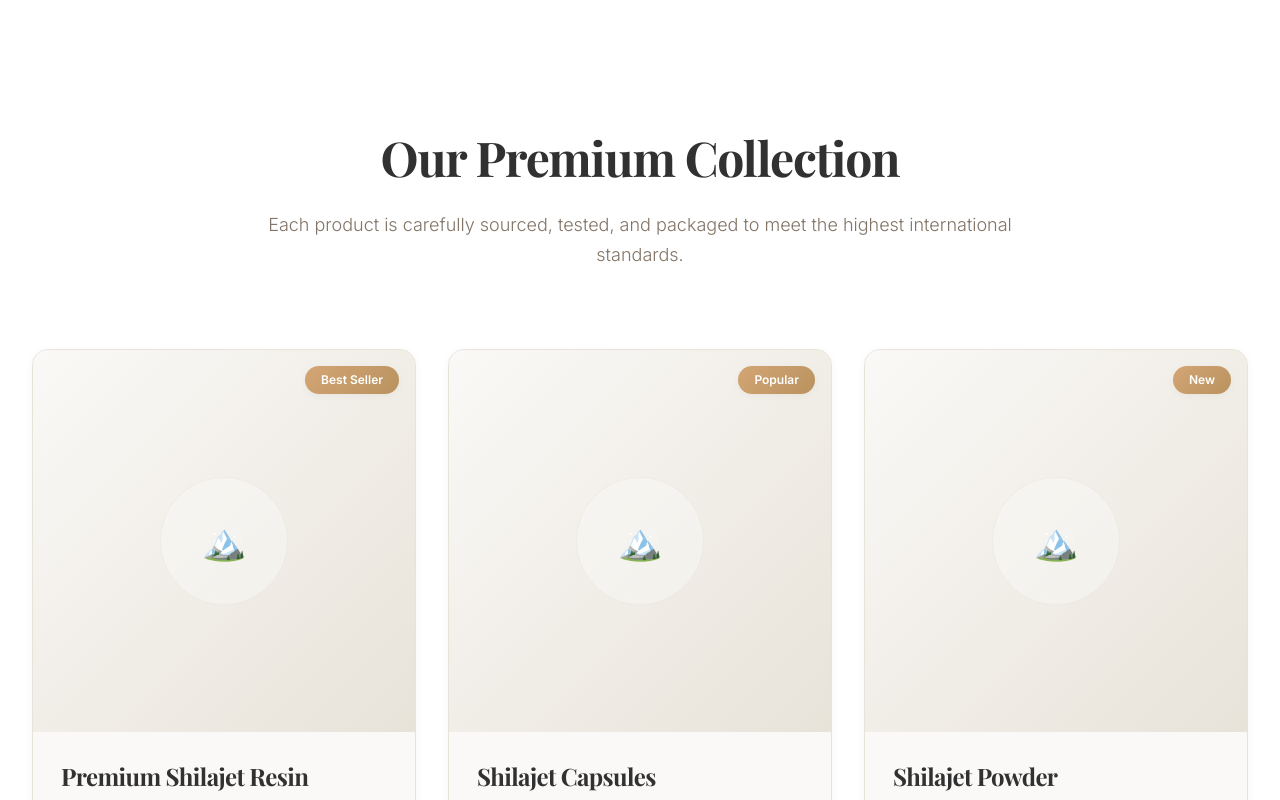
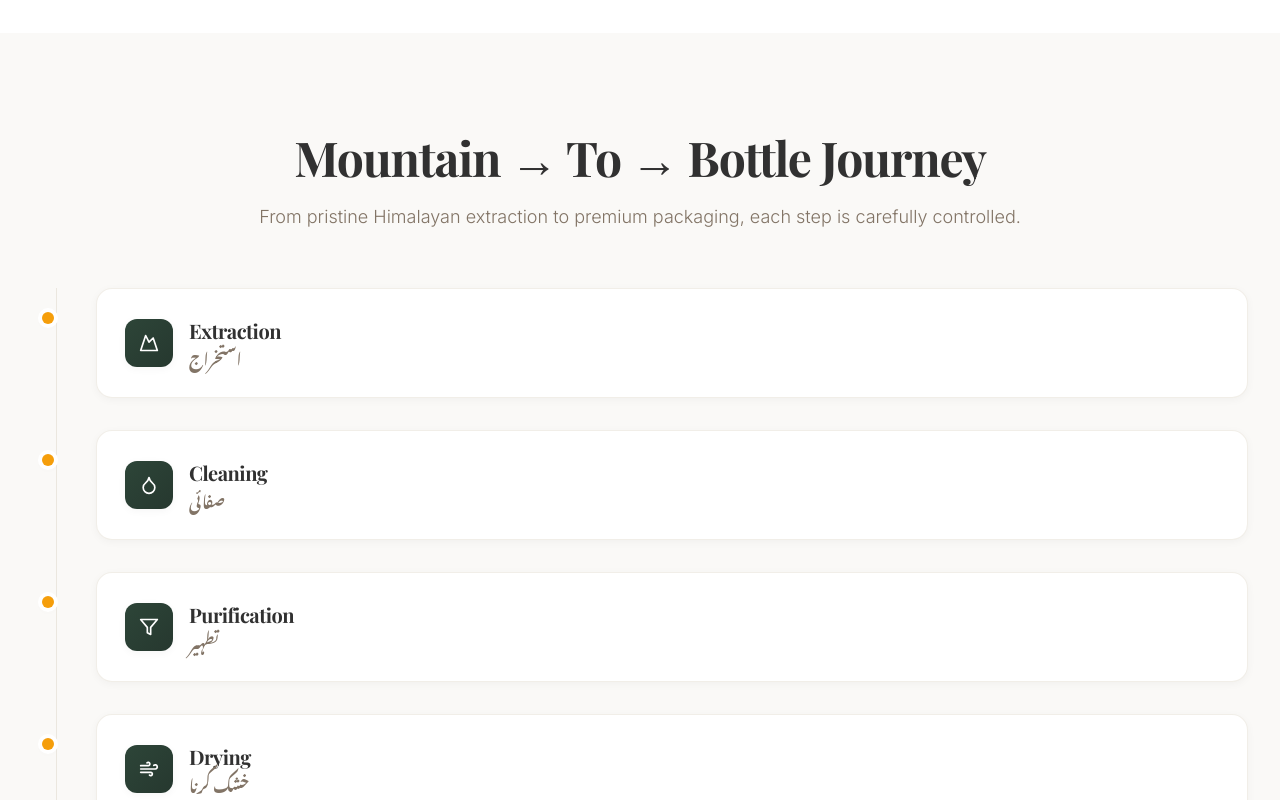
Before and after one commit to alhadiexports0313/everest-app, a Next.js app: page / in a window 1280 px wide. Shown: the part 1860-2660 px from the top of the page. Built offline with nearby package versions, Linux system fonts and the light colour scheme; a web font is replaced by a local one.

Commit message:
feat: add MountainToBottleJourney section to homepage

```diff
--- a/app/page.tsx
+++ b/app/page.tsx
@@ -2,6 +2,7 @@ import Hero from "@/components/sections/Hero";
 import TickerStrip from "@/components/ui/TickerStrip";
 import TrustBadges from "@/components/sections/TrustBadges";
 import BenefitsGrid from "@/components/sections/BenefitsGrid";
+import MountainToBottleJourney from "@/components/sections/MountainToBottleJourney";
 import ProductShowcase from "@/components/sections/ProductShowcase";
 import ScienceSection from "@/components/sections/ScienceSection";
 import OriginStory from "@/components/sections/OriginStory";
@@ -42,6 +43,7 @@ export default function Home() {
       />
       <TrustBadges />
       <BenefitsGrid />
+      <MountainToBottleJourney />
       <ProductShowcase />
       <ScienceSection />
       <OriginStory />
--- /dev/null
+++ b/components/sections/MountainToBottleJourney.tsx
@@ -0,0 +1,92 @@
+"use client";
+
+import { motion } from "framer-motion";
+import { Mountain, Droplet, Filter, Wind, Package } from "lucide-react";
+
+const steps = [
+  {
+    title: "Extraction",
+    urdu: "استخراج",
+    icon: Mountain,
+  },
+  {
+    title: "Cleaning",
+    urdu: "صفائی",
+    icon: Droplet,
+  },
+  {
+    title: "Purification",
+    urdu: "تطہیر",
+    icon: Filter,
+  },
+  {
+    title: "Drying",
+    urdu: "خشک کرنا",
+    icon: Wind,
+  },
+  {
+    title: "Packaging",
+    urdu: "پیکنگ",
+    icon: Package,
+  },
+];
+
+export default function MountainToBottleJourney() {
+  return (
+    <section className="section-padding bg-stone-50">
+      <div className="container-custom">
+        <motion.div
+          initial={{ opacity: 0, y: 24 }}
+          whileInView={{ opacity: 1, y: 0 }}
+          viewport={{ once: true }}
+          transition={{ duration: 0.7, ease: "easeOut" }}
+          className="text-center max-w-3xl mx-auto mb-14"
+        >
+          <h2 className="font-display text-display-3 font-bold text-charcoal-900 mb-4 tracking-tight">
+            Mountain → To → Bottle Journey
+          </h2>
+          <p className="text-lg text-stone-700 leading-relaxed font-light">
+            From pristine Himalayan extraction to premium packaging, each step is
+            carefully controlled.
+          </p>
+        </motion.div>
+
+        <div className="relative">
+          <div className="absolute left-4 sm:left-6 top-0 bottom-0 w-px bg-stone-200/80" />
+          <div className="space-y-8">
+            {steps.map((step, index) => {
+              const Icon = step.icon;
+              return (
+                <motion.div
+                  key={step.title}
+                  initial={{ opacity: 0, y: 24 }}
+                  whileInView={{ opacity: 1, y: 0 }}
+                  viewport={{ once: true }}
+                  transition={{ duration: 0.7, delay: index * 0.08, ease: "easeOut" }}
+                  className="relative pl-12 sm:pl-16"
+                >
+                  <div className="absolute left-[6px] sm:left-[10px] top-6 h-3 w-3 rounded-full bg-amber-500 shadow-soft ring-4 ring-white" />
+                  <div className="rounded-2xl border border-stone-200/60 bg-white p-6 sm:p-7 shadow-soft transition-all duration-500 hover:-translate-y-1 hover:border-amber-200/70 hover:shadow-[0_18px_48px_rgba(212,165,116,0.18)]">
+                    <div className="flex items-center gap-4">
+                      <div className="flex h-12 w-12 items-center justify-center rounded-xl bg-gradient-to-br from-primary-700 to-primary-800 shadow-soft">
+                        <Icon className="h-5 w-5 text-white" />
+                      </div>
+                      <div>
+                        <h3 className="font-display text-xl font-bold text-charcoal-900 tracking-tight">
+                          {step.title}
+                        </h3>
+                        <p className="font-urdu text-base text-stone-700">
+                          {step.urdu}
+                        </p>
+                      </div>
+                    </div>
+                  </div>
+                </motion.div>
+              );
+            })}
+          </div>
+        </div>
+      </div>
+    </section>
+  );
+}
```
